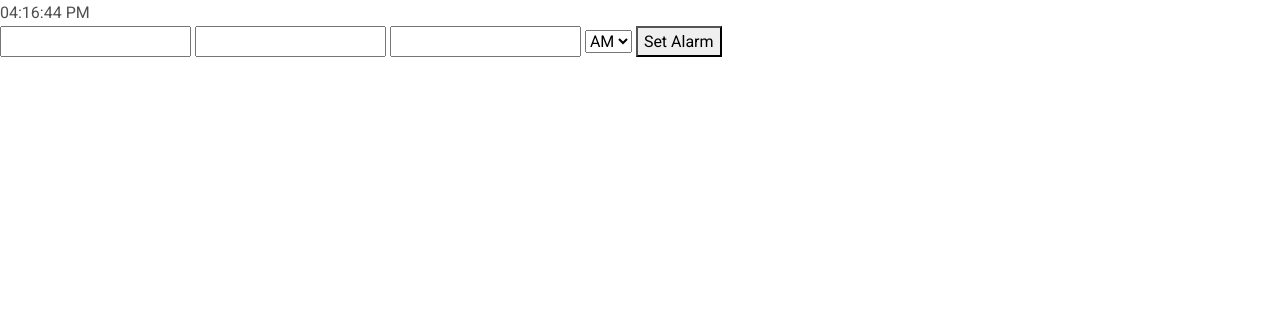
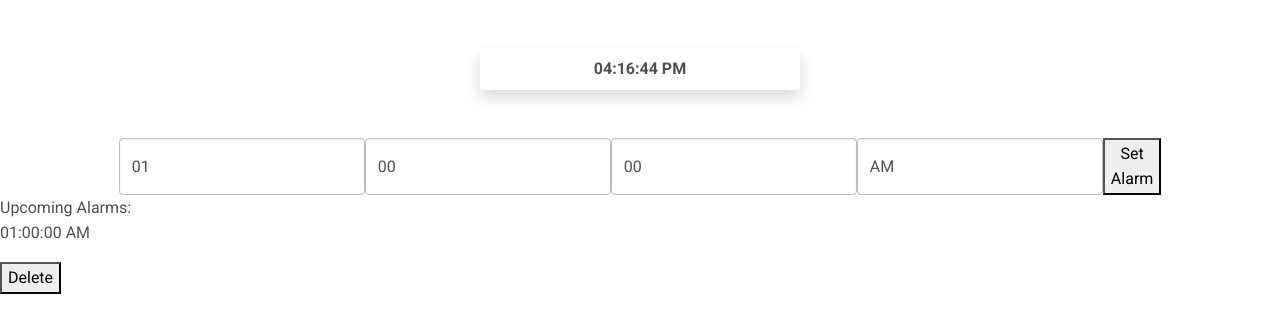
Before and after one commit to Veena55/codingninja-alarm-clock, a plain HTML site: page index.html in a window 1280 px wide. Both pictures are taken after a click on the button "Set Alarm". Drawn offline with nearby package versions, Linux system fonts and the light colour scheme.

Commit message:
functionality-added

```diff
--- a/index.html
+++ b/index.html
@@ -12,27 +12,46 @@
     <link href="https://cdnjs.cloudflare.com/ajax/libs/mdb-ui-kit/6.4.1/mdb.min.css" rel="stylesheet" />
     <title>Alarm CLock</title>
 </head>
-<body>
+<body class="">
     <div>
-        <div id="alarm-clock">
-            Timer
+        <div class="row mx-0 justify-content-center my-5">
+            <div id="alarm-clock" class="col-3 bg-white p-2 rounded text-center fw-bold shadow">
+        </div>
+        </div>
+        <div class="row mx-0 justify-content-center">
+            <div class="col-10">
+                <div class="form-group d-flex">
+                    <select id="hour-input" class="form-control">
+                    </select>
+                    <select type="text" id="minute-input" class="form-control">
+                    </select>
+                    <select  id="second-input" class="form-control">
+                    </select>
+                    <select id="time-format-input" class="form-control">
+                        <option value="AM">AM</option>
+                        <option value="PM">PM</option>
+                    </select>
+                    <button id="set-alaram" onclick="setAlaram()">Set Alarm</button>
+                </div>
+
+            </div>
         </div>
         <div>
-            <input type="text" id="hour-imput">
-            <input type="text" id="minute-input">
-            <input type="text" id="second-input">
-            <select id="time-format-input">
-                <option value="AM">AM</option>
-                <option value="PM">PM</option>
-            </select>
-            <button id="set-alaram" onclick="setAlaram()">Set Alarm</button>
+            Upcoming Alarms:
+        </div>
+        <div id="upcoming-alarm">
+
         </div>
     </div>
 
 <script type="text/javascript" src="https://cdnjs.cloudflare.com/ajax/libs/mdb-ui-kit/6.4.1/mdb.min.js"></script>
 <script>
     var timer = document.getElementById('alarm-clock');
-    var alaramTime = document.getElementById('alarm-time');
+    var alaramHour = document.getElementById('hour-input');
+    var alaramMinutes = document.getElementById('minute-input');
+    var alaramSeconds = document.getElementById('second-input');
+    var alaramTimeFormat = document.getElementById('time-format-input');
+    var upcomingAlarm = document.getElementById('upcoming-alarm');
     var currentTime;
     setInterval(()=>{
        var showTime = getCurrentTime();
@@ -55,8 +74,59 @@
         seconds = seconds.toString().length<2 ? "0"+seconds : seconds;
         return hour+":"+min+":"+seconds+" "+timeFormat;
     }
+    for (let i= 0; i< 60;i++) {
+        var option = document.createElement("option");
+        if(i<10){
+            i="0"+i;
+        }
+        option.text=i;
+        alaramMinutes.add(option);
+        // console.log(i);
+    }
+    for (let i= 1; i< 12;i++) {
+        var option = document.createElement("option");
+        if(i<10){
+            i="0"+i;
+        }
+        option.text=i;
+        alaramHour.add(option);
+        // console.log(i);
+    }
+    for (let i= 0; i< 60;i++) {
+        var option = document.createElement("option");
+        if(i<10){
+            i="0"+i;
+        }
+        option.text=i;
+        alaramSeconds.add(option);
+        // console.log(i);
+    }
     function setAlaram() {
-        console.log(alaramTime.value);
+        var alarm = alaramHour.value+":"+alaramMinutes.value+":"+alaramSeconds.value+"  "+alaramTimeFormat.value;
+
+        var div = document.createElement("div");
+        div.className="alarm-list-block";
+        var p = document.createElement("p");
+        p.className="alarm-time";
+        var deletAlarm = document.createElement("button");
+        p.innerHTML=alarm;
+        deletAlarm.innerHTML="Delete";
+        deletAlarm.className="delete-alarm";
+        div.appendChild(p);
+        div.appendChild(deletAlarm);
+        upcomingAlarm.appendChild(div);
+
+        var deleteBtn = document.getElementsByClassName('delete-alarm');
+        var alarmTime = document.getElementsByClassName('alarm-time');
+        for (let i = 0; i < deleteBtn.length; i++) {
+            console.log(i);
+            deleteBtn[i].onclick= ()=> {
+                console.log("hi"+i);
+                var alarmList = deleteBtn[i].parentNode;
+                alarmList.style.display="none";
+            }
+
+        }
     }
 </script>
 </body>
```
